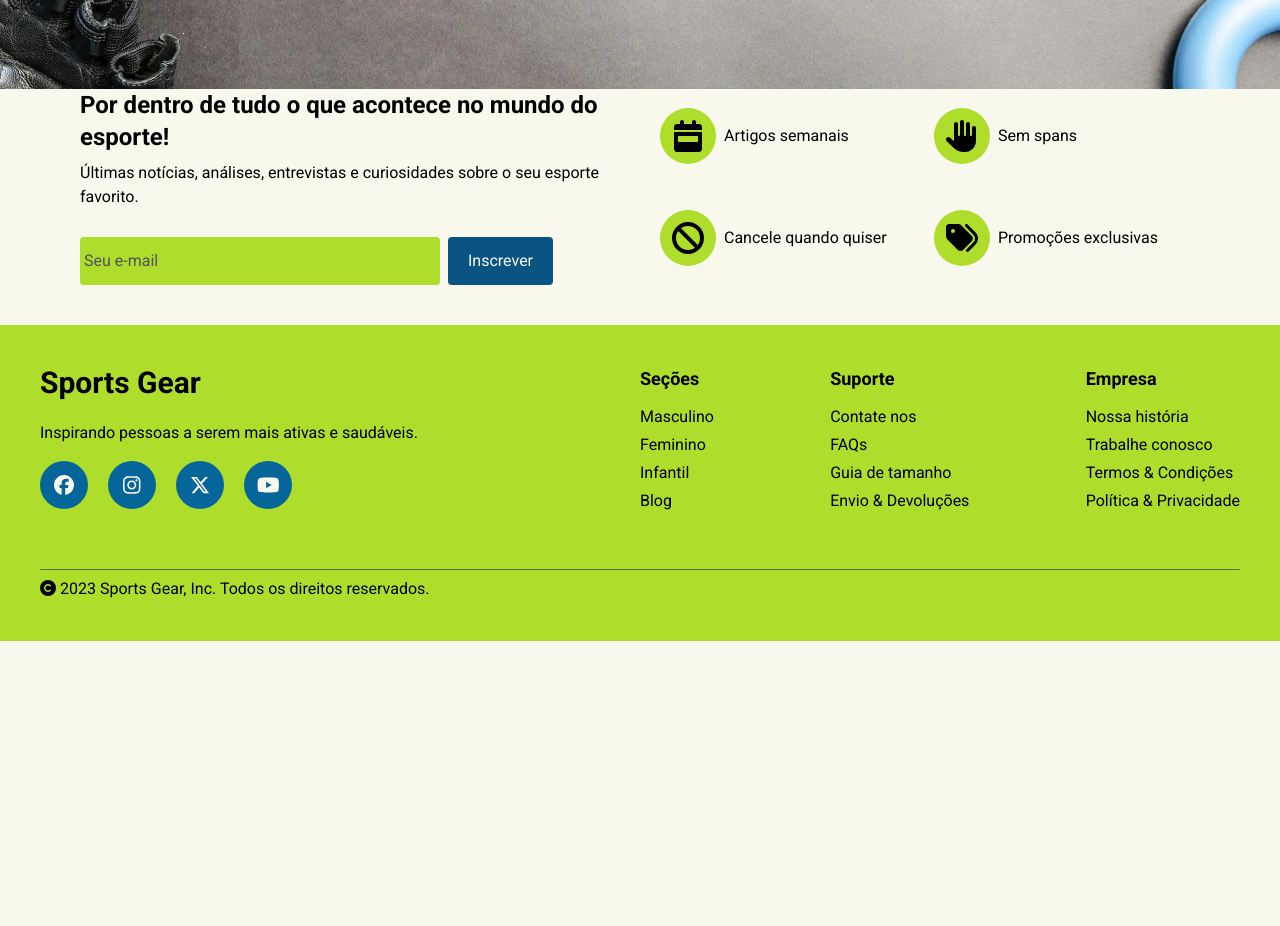
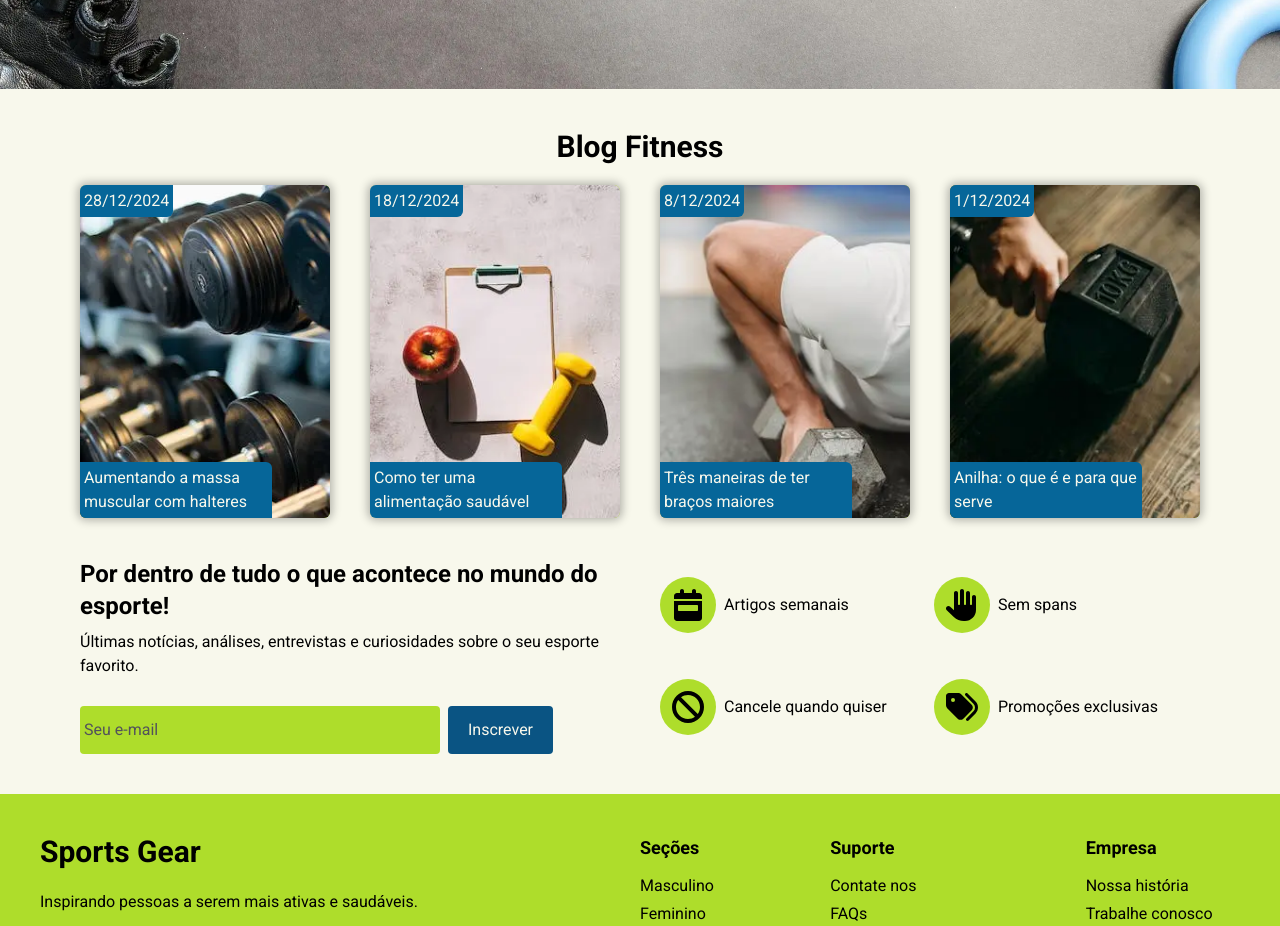
Before and after one commit to lucaslinyker/SportsGear, a React (Vite) app: page / in a window 1280 px wide. Shown: the part 2220-3146 px from the top of the page. Before the commit the page ends 2861 px from the top, so only its background shows below. Built offline with nearby package versions, Linux system fonts and the light colour scheme.

Commit message:
✨ feat: criar componente PostsBlog

```diff
--- a/src/components/Main.jsx
+++ b/src/components/Main.jsx
@@ -3,6 +3,7 @@ import { Brands } from './Brands.jsx'
 import { Newsletter } from './Newsletter.jsx'
 import { Event } from './Event.jsx'
 import { Categories } from './Categories.jsx'
+import { PostsBlog } from './PostsBlog.jsx'
 
 export function Main() {
   return (
@@ -16,6 +17,8 @@ export function Main() {
 
       <Event />
 
+      <PostsBlog />
+
       <Newsletter />
     </main>
   )
--- /dev/null
+++ b/src/components/PostsBlog.jsx
@@ -0,0 +1,64 @@
+import * as postsImages from '../assets/images/blog/export.js'
+
+import { Link } from 'react-router-dom'
+
+const posts = [
+  {
+    title: 'Aumentando a massa muscular com halteres',
+    alt: 'Anilhas e halteres',
+    date: '28/12/2024',
+    image: postsImages.dumbbells,
+  },
+  {
+    title: 'Como ter uma alimentação saudável',
+    alt: 'Prancheta',
+    date: '18/12/2024',
+    image: postsImages.clipboard,
+  },
+  {
+    title: 'Três maneiras de ter braços maiores',
+    alt: 'Treino de braço com halter',
+    date: '8/12/2024',
+    image: postsImages.training,
+  },
+  {
+    title: 'Anilha: o que é e para que serve',
+    alt: 'Anilha',
+    date: '1/12/2024',
+    image: postsImages.weight,
+  },
+]
+
+export function PostsBlog() {
+  return (
+    <section className='my-10'>
+      <h2 className='font-bold text-3xl text-center mb-5'>Blog Fitness</h2>
+
+      <div className='grid gap-10 grid-cols-1 mx-5 sm:grid-cols-2 sm:mx-0 md:grid-cols-3 lg:grid-cols-4'>
+        {posts.map(({ title, date, image, alt }, index) => (
+          <Link
+            className='overflow-hidden relative rounded-md bg-color4 transition-shadow duration-300 shadow-4 hover:shadow-5 last:md:hidden last:lg:block'
+            to={`#post${index + 1}`}
+            key={index}
+          >
+            <img
+              className='w-full h-full object-cover'
+              loading='lazy'
+              height='100%'
+              width='100%'
+              src={image}
+              alt={alt}
+            />
+
+            <p className='absolute p-1 bg-color3 text-color5 top-0 rounded-ee-md'>
+              {date}
+            </p>
+            <p className='absolute p-1 bg-color3 text-color5 bottom-0 rounded-se-md max-w-48'>
+              {title}
+            </p>
+          </Link>
+        ))}
+      </div>
+    </section>
+  )
+}
```
